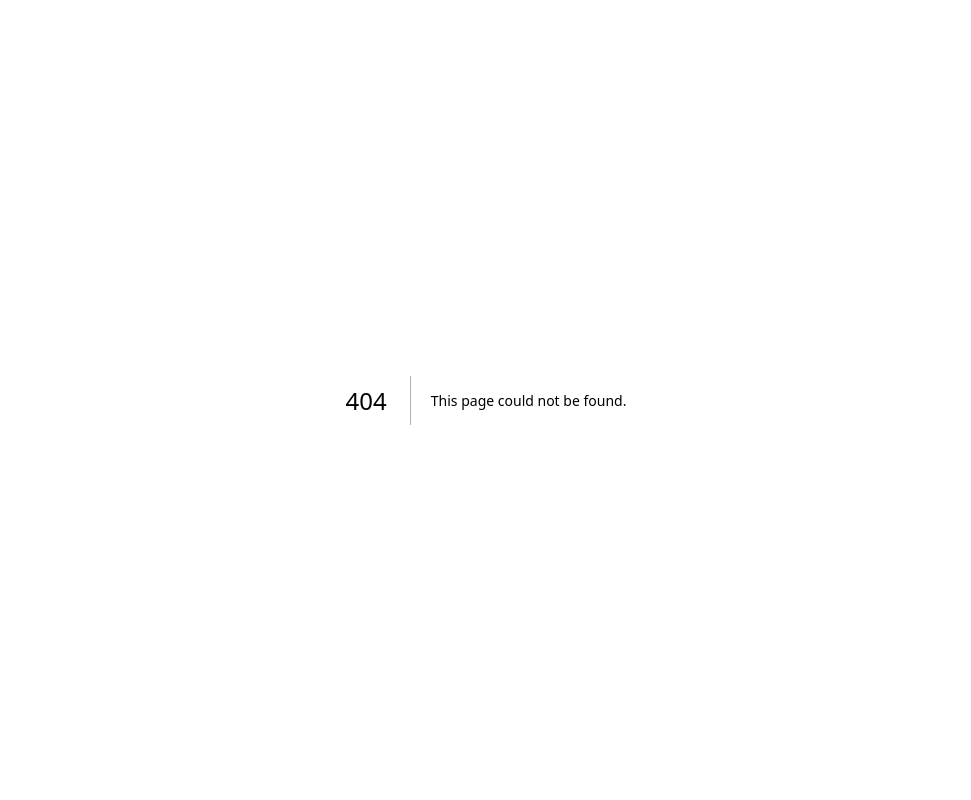
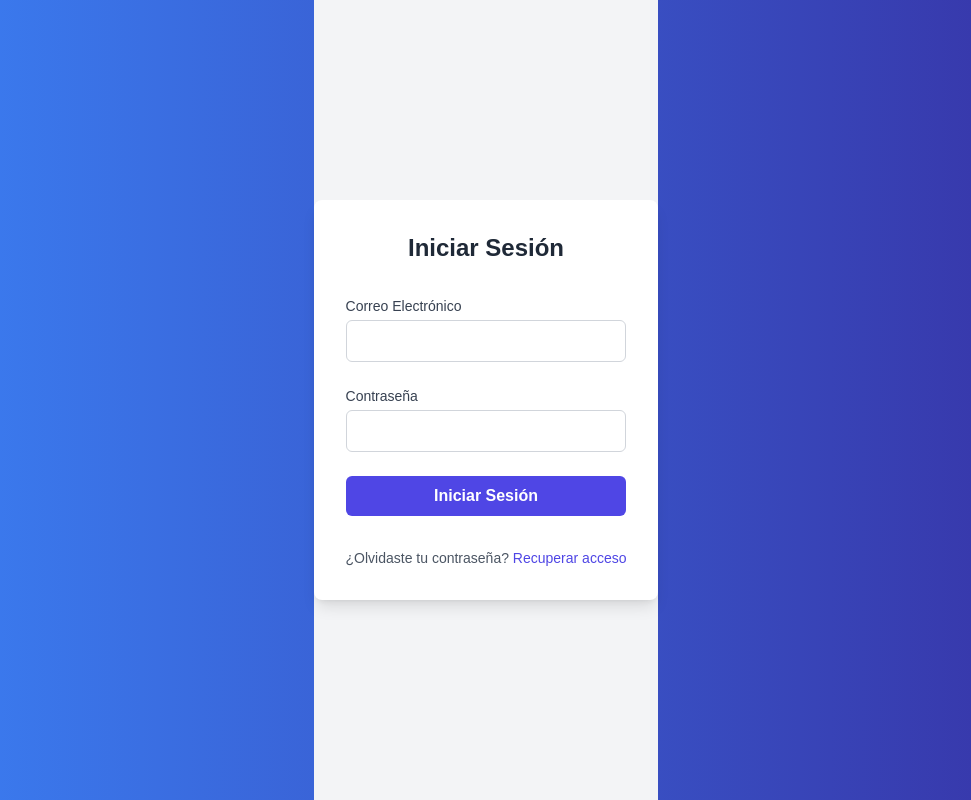
Before and after one commit to danimc/next-dashboard-template, a Next.js app: page /login in a window 1280 px wide. Before the commit this address had no page. Shown: the whole page, without its empty margins (154-1125 px from the left). Built offline with nearby package versions, Linux system fonts and the light colour scheme.

Commit message:
feat(auth): add login layout and page components

```diff
--- /dev/null
+++ b/src/app/(auth)/login/layout.tsx
@@ -0,0 +1,11 @@
+'use client'
+
+import { ReactNode } from 'react'
+
+export default function LoginLayout({ children }: { children: ReactNode }) {
+  return (
+    <main className="flex justify-center items-center bg-gradient-to-r from-blue-500 to-indigo-800 min-h-screen">
+      {children}
+    </main>
+  )
+}
--- /dev/null
+++ b/src/app/(auth)/login/page.tsx
@@ -0,0 +1,81 @@
+'use client'
+
+import React, { useState } from 'react'
+import { signIn } from 'next-auth/react'
+import { useRouter } from 'next/navigation'
+
+function LoginPage() {
+  const [user, setUser] = useState('')
+  const [password, setPassword] = useState('')
+  const [error, setError] = useState('')
+  const router = useRouter()
+
+  const handleLogin = async (e: React.FormEvent) => {
+    e.preventDefault()
+
+    const result = await signIn('credentials', {
+      redirect: false,
+      user,
+      password
+    })
+
+    if (result?.error) {
+      setError('Credenciales incorrectas. Por favor, inténtalo de nuevo.')
+    } else {
+      router.push('/home') // Redirigir al Home después de autenticarse
+    }
+  }
+
+  return (
+    <div className="flex justify-center items-center bg-gray-100 min-h-screen">
+      <div className="space-y-8 bg-white shadow-lg p-8 rounded-lg w-full max-w-md">
+        <h2 className="font-bold text-2xl text-center text-gray-800">Iniciar Sesión</h2>
+        <form className="space-y-6" onSubmit={handleLogin}>
+          <div>
+            <label htmlFor="email" className="block font-medium text-gray-700 text-sm">
+              Correo Electrónico
+            </label>
+            <input
+              type="text"
+              id="email"
+              name="email"
+              required
+              value={user}
+              onChange={(e) => setUser(e.target.value)}
+              className="border-gray-300 mt-1 px-3 py-2 border rounded-md focus:ring focus:ring-indigo-500 w-full focus:outline-none"
+            />
+          </div>
+          <div>
+            <label htmlFor="password" className="block font-medium text-gray-700 text-sm">
+              Contraseña
+            </label>
+            <input
+              type="password"
+              id="password"
+              name="password"
+              required
+              value={password}
+              onChange={(e) => setPassword(e.target.value)}
+              className="border-gray-300 mt-1 px-3 py-2 border rounded-md focus:ring focus:ring-indigo-500 w-full focus:outline-none"
+            />
+          </div>
+          {error && <p className="text-red-500 text-sm">{error}</p>}
+          <button
+            type="submit"
+            className="bg-indigo-600 hover:bg-indigo-700 mt-4 py-2 rounded-md focus:ring-2 focus:ring-indigo-500 focus:ring-offset-2 w-full font-semibold text-white focus:outline-none"
+          >
+            Iniciar Sesión
+          </button>
+        </form>
+        <p className="mt-4 text-center text-gray-600 text-sm">
+          ¿Olvidaste tu contraseña?{' '}
+          <a href="#" className="text-indigo-600 hover:underline">
+            Recuperar acceso
+          </a>
+        </p>
+      </div>
+    </div>
+  )
+}
+
+export default LoginPage
```
